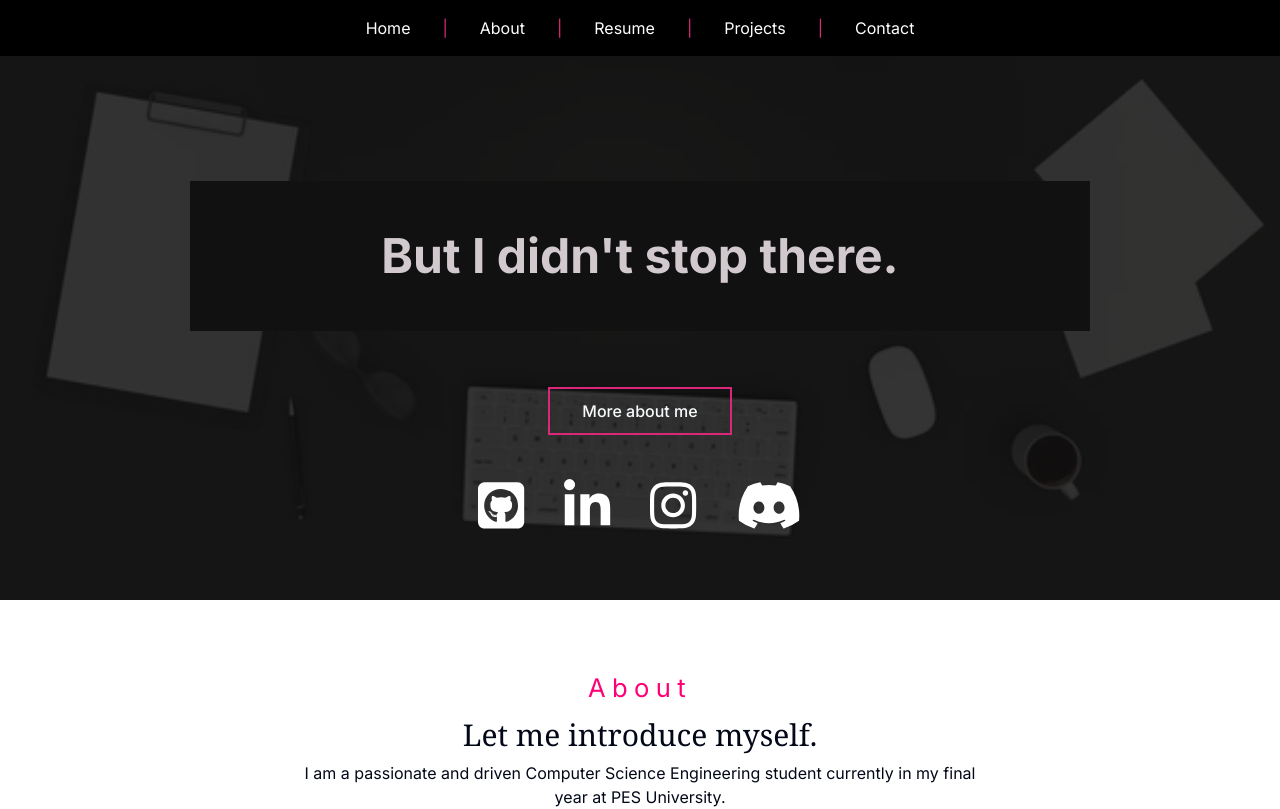
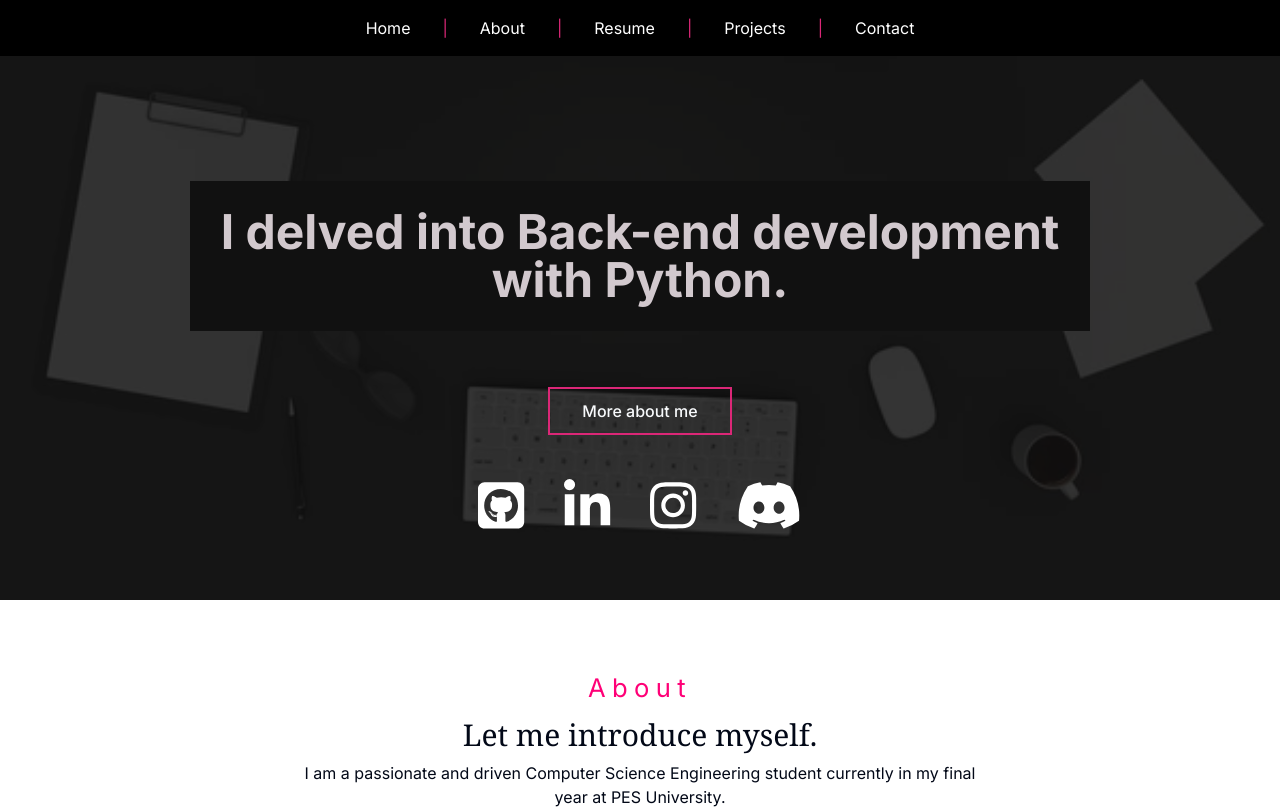
Before and after one commit to JugalKothari/Portfolio-NextJS-Framer, a Next.js app: page / in a window 1280 px wide. Shown: the top 809 px of the page. Built offline with nearby package versions, Linux system fonts and the light colour scheme.

Commit message:
Changes Herosection time interval

```diff
--- a/components/ui/typewriter-effect.tsx
+++ b/components/ui/typewriter-effect.tsx
@@ -24,7 +24,7 @@ export const TypewriterEffectSmooth = ({
       setCurrentIndex((prev) => (prev + 1) % words.length);
     };
 
-    const timer = setTimeout(changeText, 3000); // Duration to show each word before transitioning
+    const timer = setTimeout(changeText, 2000); // Duration to show each word before transitioning
 
     return () => clearTimeout(timer);
   }, [currentIndex, words]);
```
